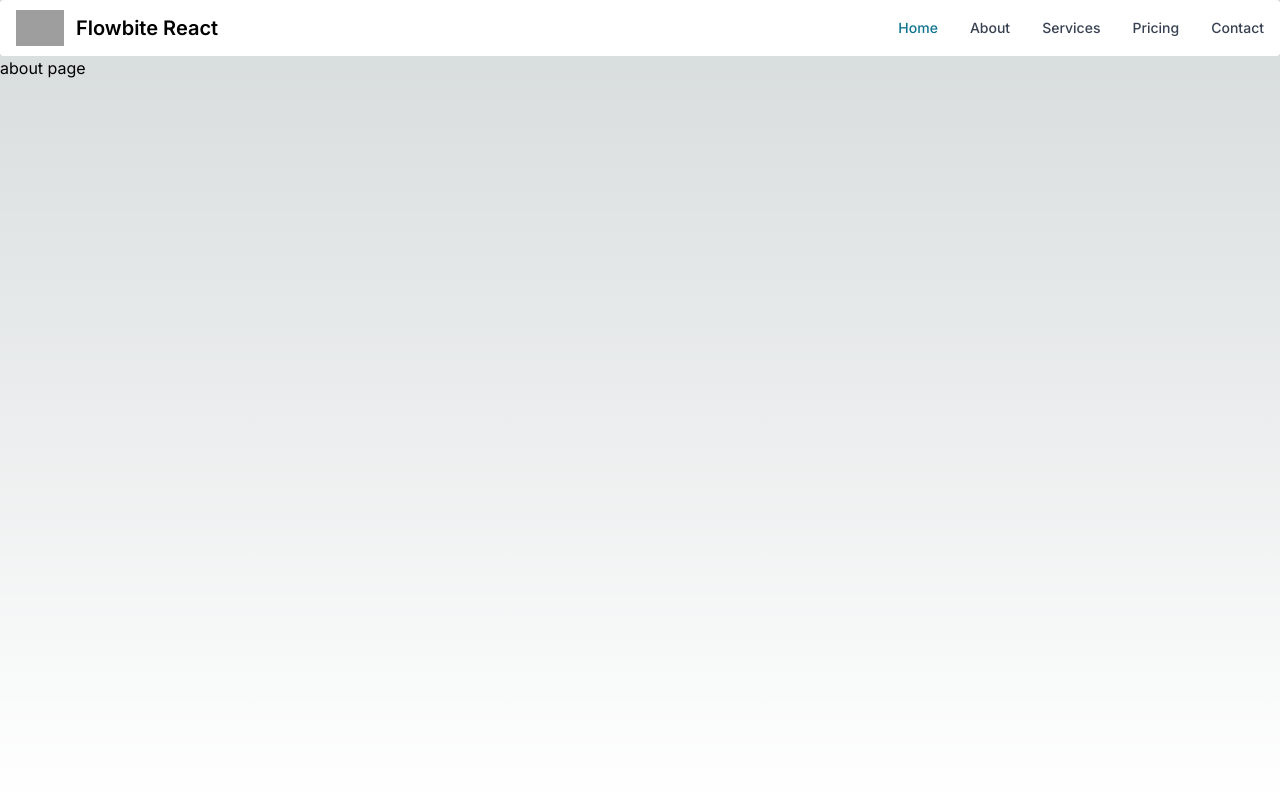
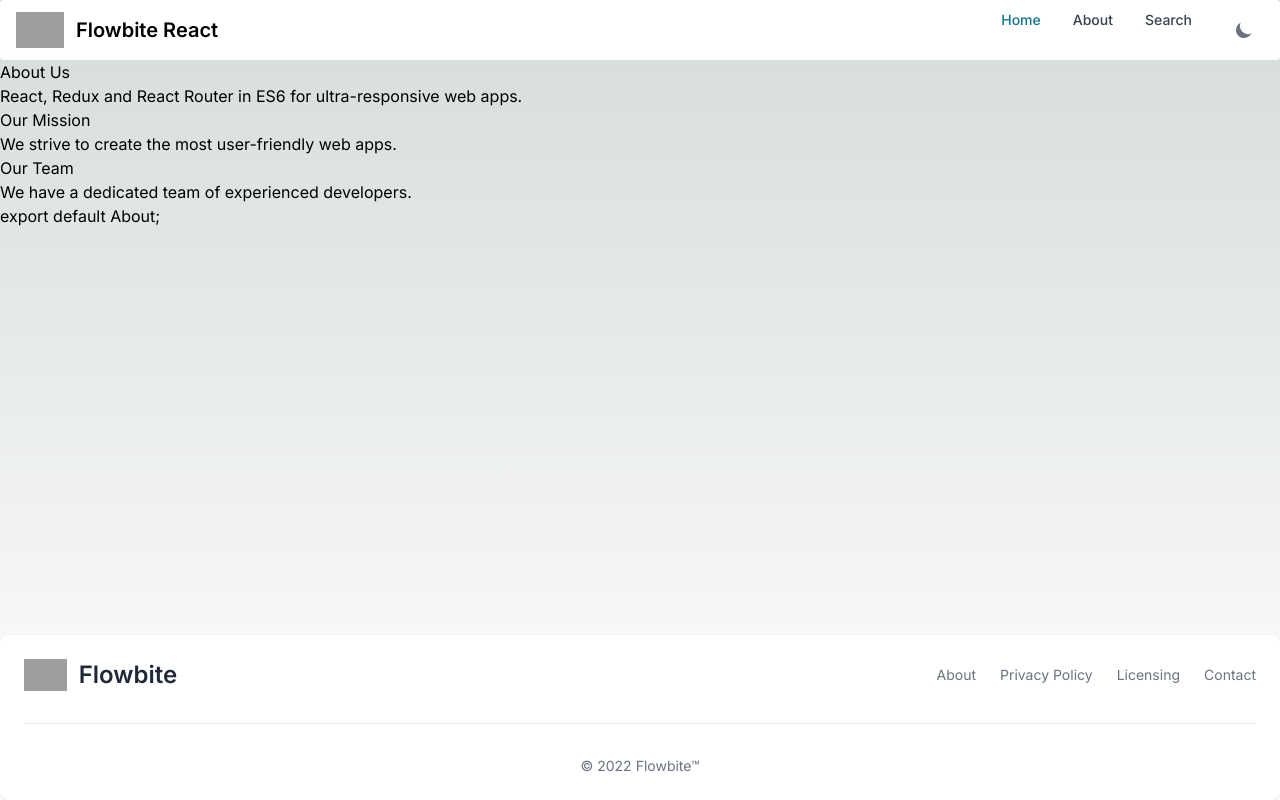
Before and after one commit to zoriana-melnyk/pipes, a Next.js app: page /about in a window 1280 px wide. Built offline with nearby package versions, Linux system fonts and the light colour scheme; grey boxes are pictures that could not be loaded.

Commit message:
feat: skeleton layoust

```diff
--- /dev/null
+++ b/src/app/HOC/skeleton.js
@@ -0,0 +1,16 @@
+import React from 'react';
+import { AppFooter, Header } from '../components';
+
+const Skeleton = ({ children }) => {
+  return (
+    <>
+      <Header />
+      <main className="main main__container">
+        {children}
+      </main>
+      <AppFooter />
+    </>
+  );
+};
+
+export default Skeleton;
--- a/src/app/about/page.js
+++ b/src/app/about/page.js
@@ -1,31 +1,21 @@
-
 'use client';
 
-import Link from 'next/link';
-import { Navbar } from 'flowbite-react';
+import Skeleton from '../HOC/skeleton';
 
 export default function HomePage() {
-    return (
-        <>
-            <Navbar fluid rounded>
-                <Navbar.Brand as={Link} href="/">
-                    <img src="https://img.freepik.com/premium-vector/a-blue-square-with-a-globe-icon-on-it_876006-15.jpg" className="mr-3 h-6 sm:h-9" alt="Flowbite React Logo" />
-                    <span className="self-center whitespace-nowrap text-xl font-semibold dark:text-white">Flowbite React</span>
-                </Navbar.Brand>
-                <Navbar.Toggle />
-                <Navbar.Collapse>
-                    <Navbar.Link href="#" active>
-                        Home
-                    </Navbar.Link>
-                    <Navbar.Link as={Link} href="#">
-                        About
-                    </Navbar.Link>
-                    <Navbar.Link href="#">Services</Navbar.Link>
-                    <Navbar.Link href="#">Pricing</Navbar.Link>
-                    <Navbar.Link href="#">Contact</Navbar.Link>
-                </Navbar.Collapse>
-            </Navbar>
-            <h2>about page</h2>
-        </>
-    );
+  return (
+    <Skeleton>
+      <div>
+        <h1>About Us</h1>
+        <p>
+          React, Redux and React Router in ES6 for ultra-responsive web apps.
+        </p>
+        <h2>Our Mission</h2>
+        <p>We strive to create the most user-friendly web apps.</p>
+        <h2>Our Team</h2>
+        <p>We have a dedicated team of experienced developers.</p>
+      </div>
+      export default About;
+    </Skeleton>
+  );
 }
--- a/src/app/components/Header.js
+++ b/src/app/components/Header.js
@@ -17,15 +17,13 @@ const Header = () => {
       </Navbar.Brand>
       <Navbar.Toggle />
       <Navbar.Collapse>
-        <Navbar.Link href="#" active>
+        <Navbar.Link href="/" active>
           Home
         </Navbar.Link>
-        <Navbar.Link as={Link} href="#">
+        <Navbar.Link as={Link} href="/about">
           About
         </Navbar.Link>
-        <Navbar.Link href="#">Services</Navbar.Link>
-        <Navbar.Link href="#">Pricing</Navbar.Link>
-        <Navbar.Link href="#">Contact</Navbar.Link>
+        <Navbar.Link href="/search">Search</Navbar.Link>
         <DarkThemeToggle />
       </Navbar.Collapse>
     </Navbar>
--- a/src/app/page.js
+++ b/src/app/page.js
@@ -1,17 +1,15 @@
 'use client';
 
 import { Flowbite } from 'flowbite-react';
-import { AppFooter, Header,  } from './components';
 import { Products } from './containers/Products';
+import Skeleton from './HOC/skeleton';
 
 export default function HomePage() {
   return (
     <Flowbite>
-      <Header />
-      <main>
+      <Skeleton>
         <Products />
-      </main>
-      <AppFooter />
+      </Skeleton>
     </Flowbite>
   );
 }
```
Also changed, not shown: src/app/layout.js (+5 -5 lines).
